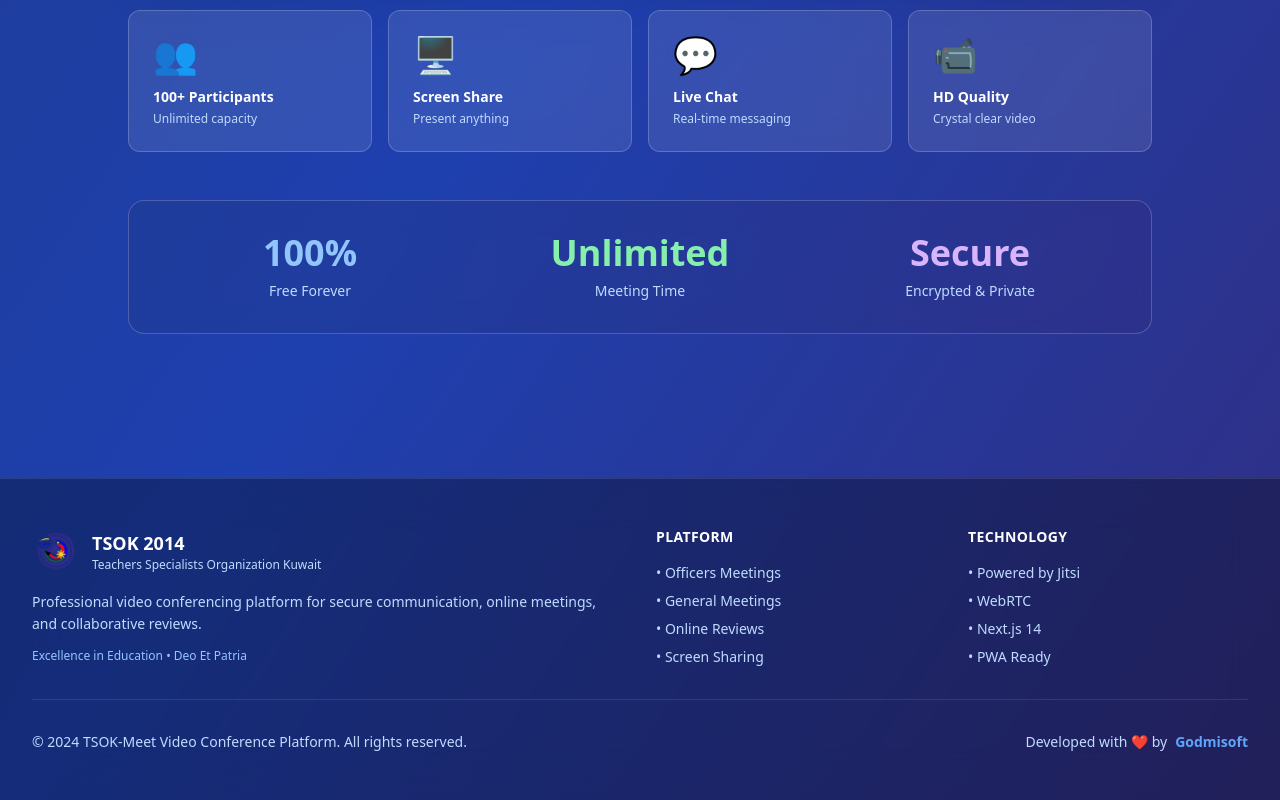
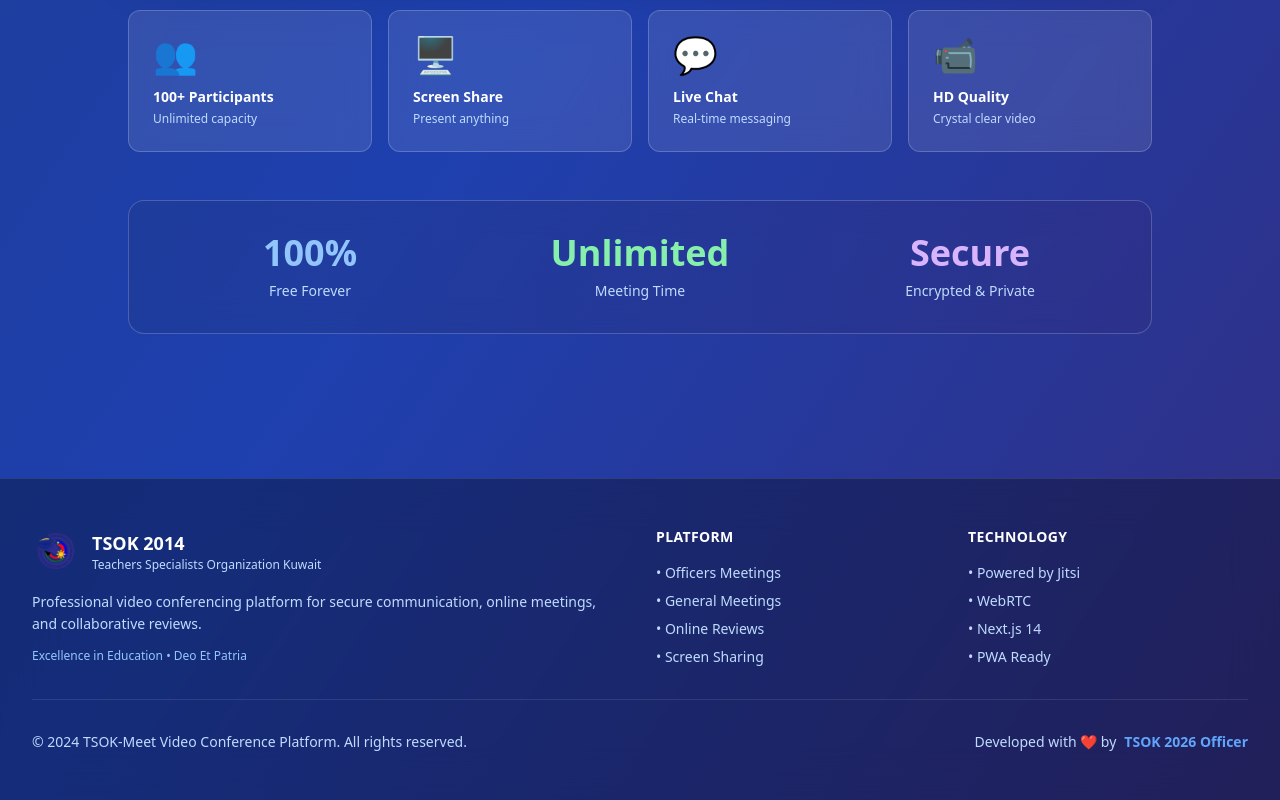
Before and after one commit to Dev-hebz/tsok-meet, a Next.js app: page / in a window 1280 px wide. Shown: the part 1102-1902 px from the top of the page. Built offline with nearby package versions, Linux system fonts and the light colour scheme.

Commit message:
Update page.tsx

```diff
--- a/app/page.tsx
+++ b/app/page.tsx
@@ -333,7 +333,7 @@
             </p>
             <p className="text-sm">
               <span className="text-blue-200">Developed with ❤️ by</span>
-              <span className="text-blue-400 font-bold ml-2">Godmisoft</span>
+              <span className="text-blue-400 font-bold ml-2">TSOK 2026 Officer</span>
             </p>
           </div>
         </div>
```
